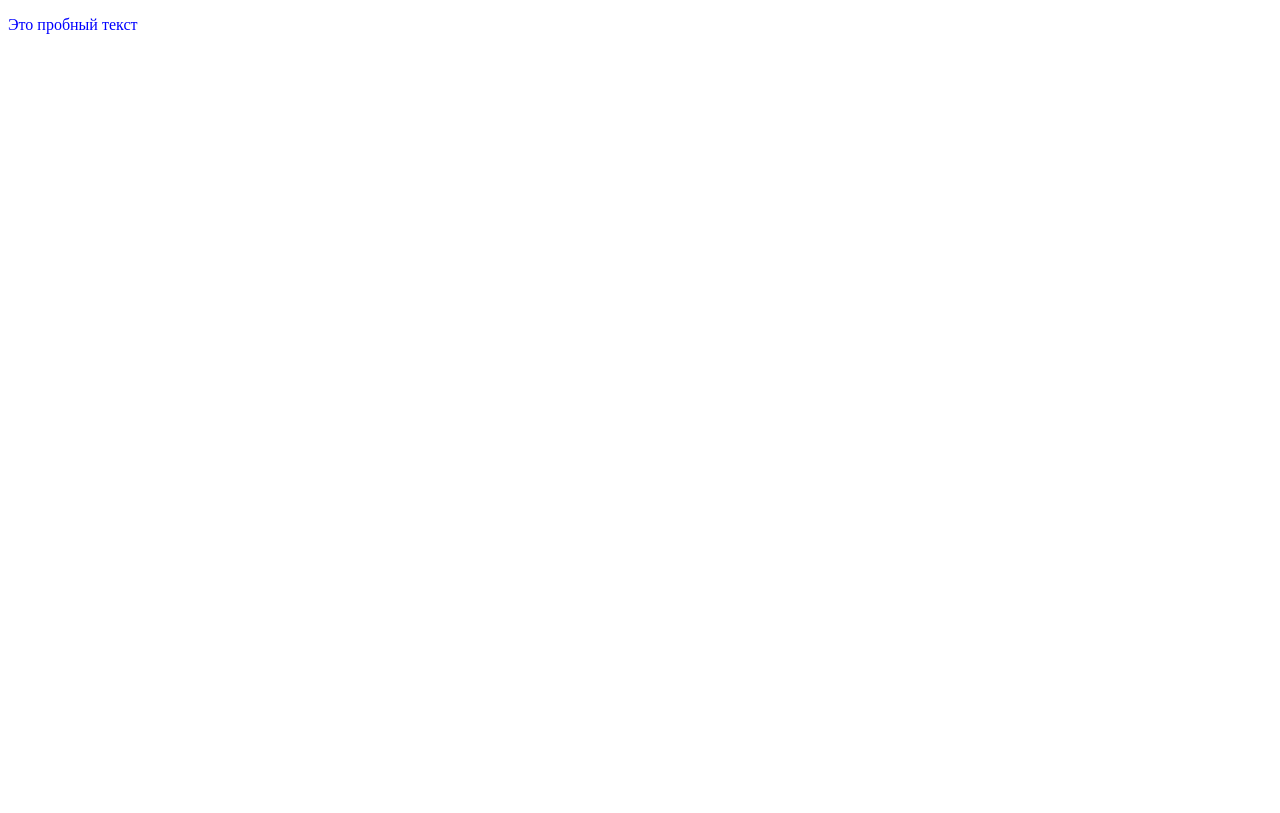
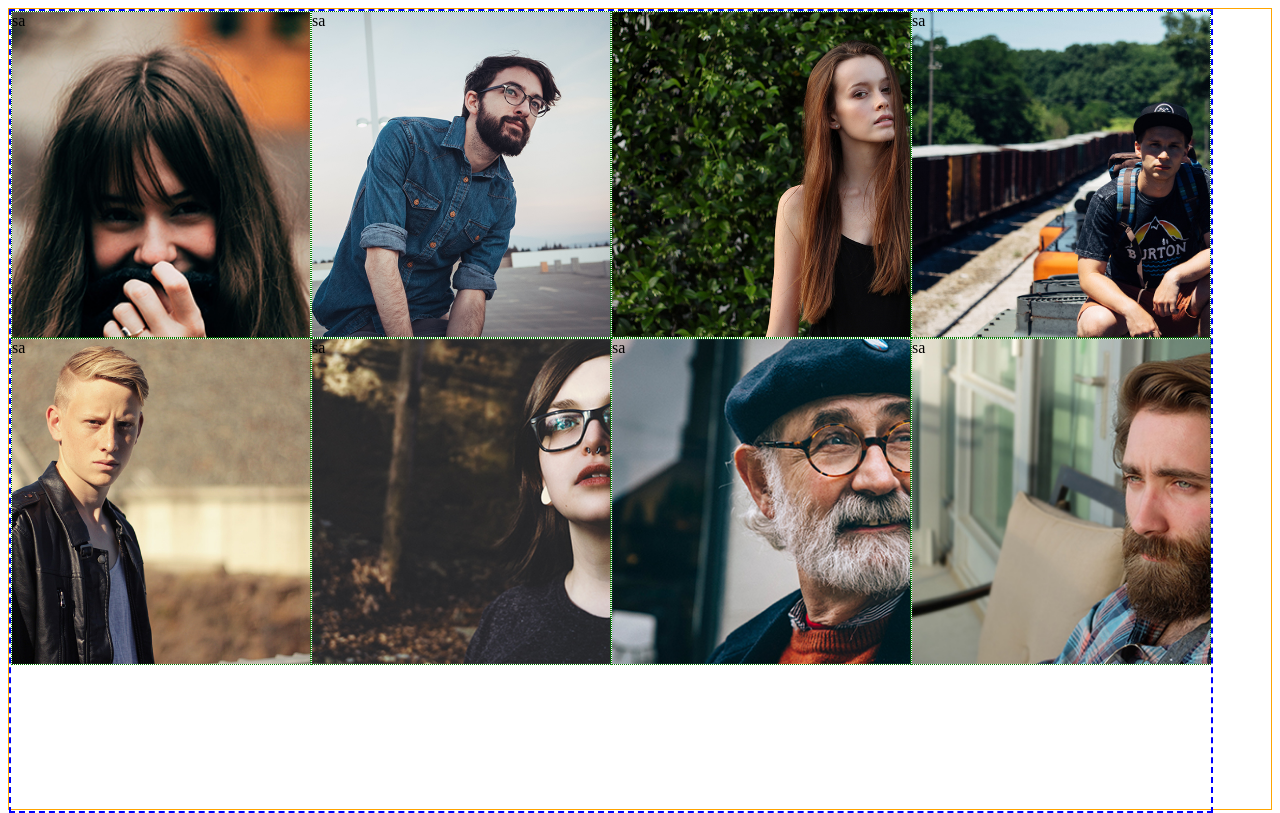
Before and after one commit to mark-solovyev/example, a plain HTML site: page index.html in a window 1280 px wide. Drawn offline with Linux system fonts and the light colour scheme.

Commit message:
trying to make a tiled page with pictures

```diff
--- a/css/main.css
+++ b/css/main.css
@@ -1,3 +1,53 @@
-.kaka {
-    color: blue
+
+html, body {
+    height: 100%
 }
+.content {
+    border: solid 1px orange;
+    height: 100%;
+}
+.img-list {
+    padding: 0;
+    margin: 0;
+    list-style-type: none;
+    height: 100%;
+    min-width: 560px;
+    max-width: 1200px;
+    display: flex;
+    flex-wrap: wrap;
+    align-content: flex-start;
+    border: dashed 2px blue
+}
+.img-list__item {
+    border: dotted 1px green;
+    flex: 1;
+    background-repeat: no-repeat;
+    background-size: cover;
+    height: 325px;
+    min-width: 275px;
+    max-width: 550px
+}
+.img-list__item_img1 {
+    background-image: url(./../img/img1.jpg)
+}
+.img-list__item_img2 {
+    background-image: url(./../img/img2.jpg)
+}
+.img-list__item_img3 {
+    background-image: url(./../img/img3.jpg)
+}
+.img-list__item_img4 {
+    background-image: url(./../img/img4.jpg)
+}
+.img-list__item_img5 {
+    background-image: url(./../img/img5.jpg)
+}
+.img-list__item_img6 {
+    background-image: url(./../img/img6.jpg)
+}
+.img-list__item_img7 {
+    background-image: url(./../img/img7.jpg)
+}
+.img-list__item_img8 {
+    background-image: url(./../img/img8.jpg)
+}
--- a/index.html
+++ b/index.html
@@ -10,6 +10,17 @@
     </head>
     <body>
 
-        <p class="kaka">Это пробный текст</p>
+        <div class="content">
+            <ul class="img-list">
+                <li class="img-list__item img-list__item_img1">sa</li>
+                <li class="img-list__item img-list__item_img2">sa</li>
+                <li class="img-list__item img-list__item_img3">sa</li>
+                <li class="img-list__item img-list__item_img4">sa</li>
+                <li class="img-list__item img-list__item_img5">sa</li>
+                <li class="img-list__item img-list__item_img6">sa</li>
+                <li class="img-list__item img-list__item_img7">sa</li>
+                <li class="img-list__item img-list__item_img8">sa</li>
+            </ul>
+        </div>
     </body>
 </html>
```
Also changed, not shown: img/cropped/img1.png (added), img/cropped/img2.png (added), img/cropped/img3.png (added), img/cropped/img4.png (added), img/cropped/img5.png (added), img/cropped/img6.png (added), img/cropped/img7.png (added), img/cropped/img8.png (added), img/img1.jpg (added), img/img2.jpg (added), img/img3.jpg (added), img/img4.jpg (added), img/img5.jpg (added), img/img6.jpg (added), 2 more files.
